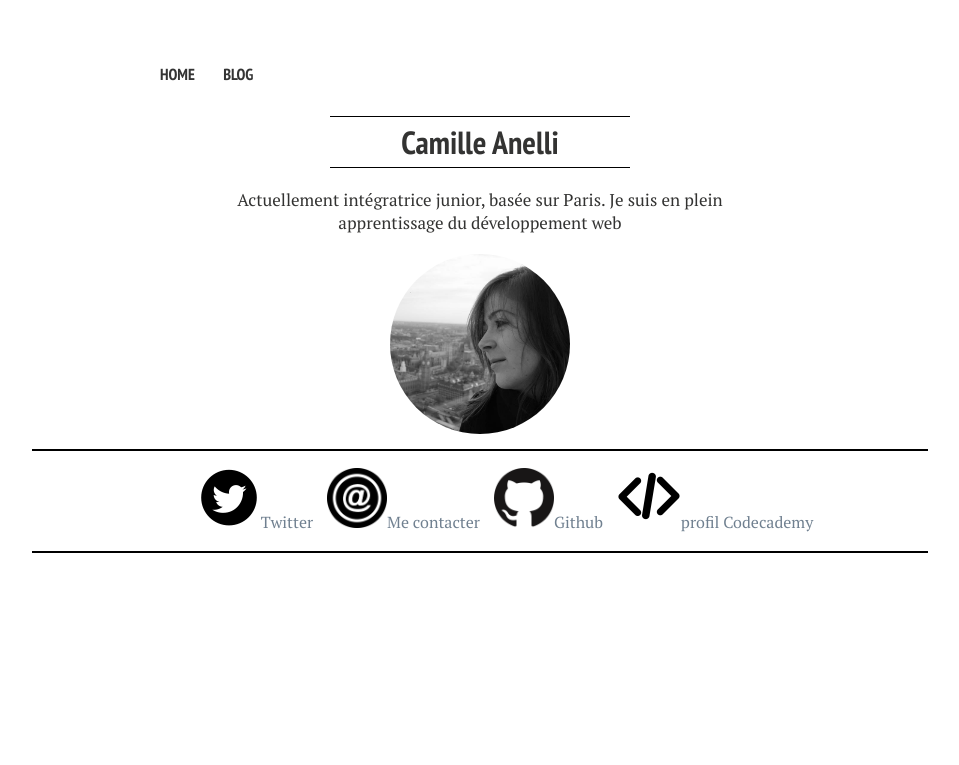
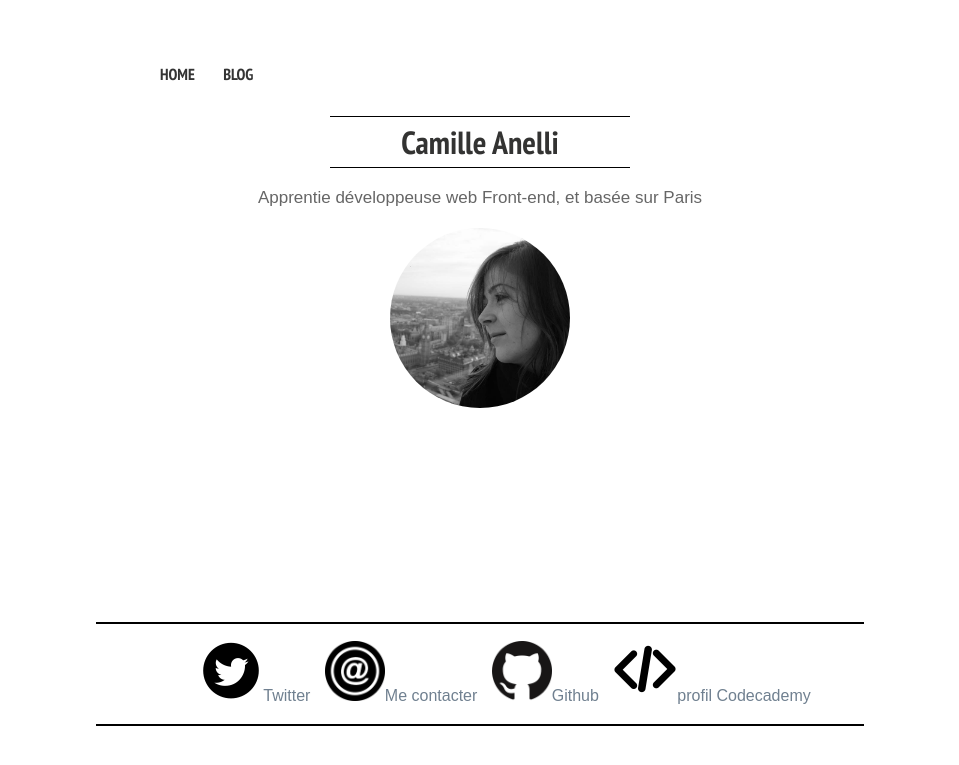
Before and after one commit to camilleanelli/camilleanelli.github.io, a Jekyll site: the page built from index.html, in a window 1280 px wide. Shown: the top 765 px of the page, without its empty margins (160-1119 px from the left). Built offline with Jekyll 4.4.1, drawn with Linux system fonts in a browser that asks for light colours.

Commit message:
modify the intro

```diff
--- a/_config.yml
+++ b/_config.yml
@@ -75,6 +75,7 @@ permalink: /:title/
 # The release of Jekyll Now that you're using
 version: v1.0.0
 
+
 # Set the Sass partials directory, as we're using @imports
 sass:
   sass_dir: _sass
--- a/_layouts/article.html
+++ b/_layouts/article.html
@@ -13,7 +13,7 @@
 
     <header>
       <h1>Camille Anelli</h1>
-      <p class="intro">Actuellement intégratrice junior, basée  sur Paris, je suis en plein apprentissage du développement web</p>
+      <p class="intro">Apprentie développeuse web front-end, et basée sur Paris.</p>
     <p class="moi"><img src="/images/camilleee.jpg" class="photo" alt="photo"/></p>
 </header>
  <div class="content">
--- a/blog.css
+++ b/blog.css
@@ -1,5 +1,6 @@
 body {
   height: 100%;
+  font-family: sans-serif;
 }
 
 .homepage {
@@ -20,6 +21,8 @@ h1 {
   margin:20px auto;
   text-align: center;
   font-size: 17px;
+  color: #666666;
+
 }
 
 .moi {
@@ -27,6 +30,7 @@ h1 {
   display: block;
   margin: auto;
   width: 180px;
+
 }
 
 .photo {
@@ -61,7 +65,7 @@ h1 {
 .links {
   margin: auto;
   height: 100px;
-  width: 70%;
+  width: 60%;
   border-top: 2px solid black;
   border-bottom: 2px solid black;
 }
@@ -78,3 +82,9 @@ h1 {
   display: inline-block;
   margin-left: 10px;
 }
+
+
+.spacer {
+  height: 200px;
+
+}
--- a/index.html
+++ b/index.html
@@ -12,9 +12,10 @@
       <header>
         {% include _navigation.html %}
         <h1>Camille Anelli</h1>
-        <p class="intro">Actuellement intégratrice junior, basée  sur Paris. Je suis en plein apprentissage du développement web</p>
+        <p class="intro">Apprentie développeuse web Front-end, et basée sur Paris</p>
         <p class="moi"><img src="images/camilleee.jpg" class="photo" alt="photo"/></p>
       </header>
+      <div class="spacer"></div>
       <div class="content">
         <nav class="links">
           <ul class="liens">
@@ -23,6 +24,7 @@
             <li><a href="https://github.com/camilleanelli" class="git" alt="git" ><img src="images/github.png" class="git"/>Github</a></li>
             <li><a href="http://www.codecademy.com/fr/canelli" class="code" alt="code"><img src="images/code.png"/>profil Codecademy</a></li>
           </ul>
+
         </nav>
       </div>
       <footer></footer>
```
